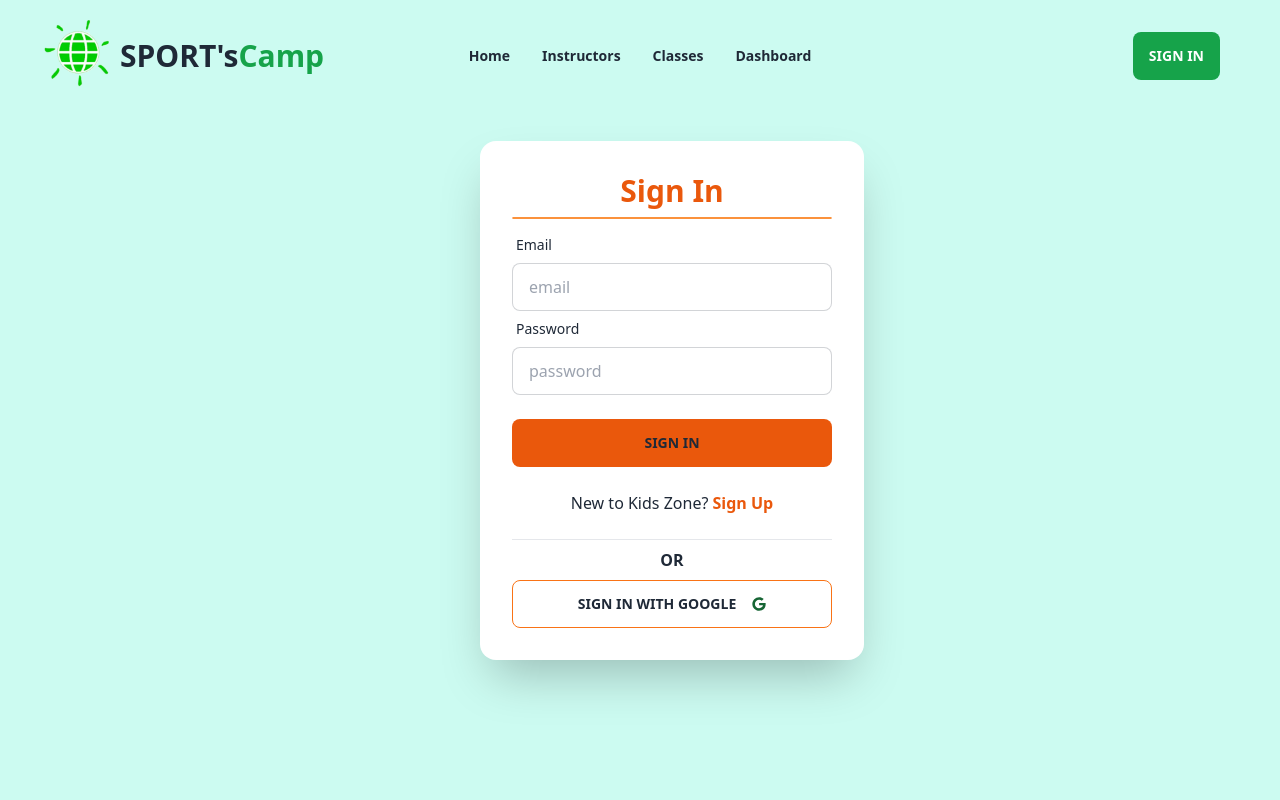
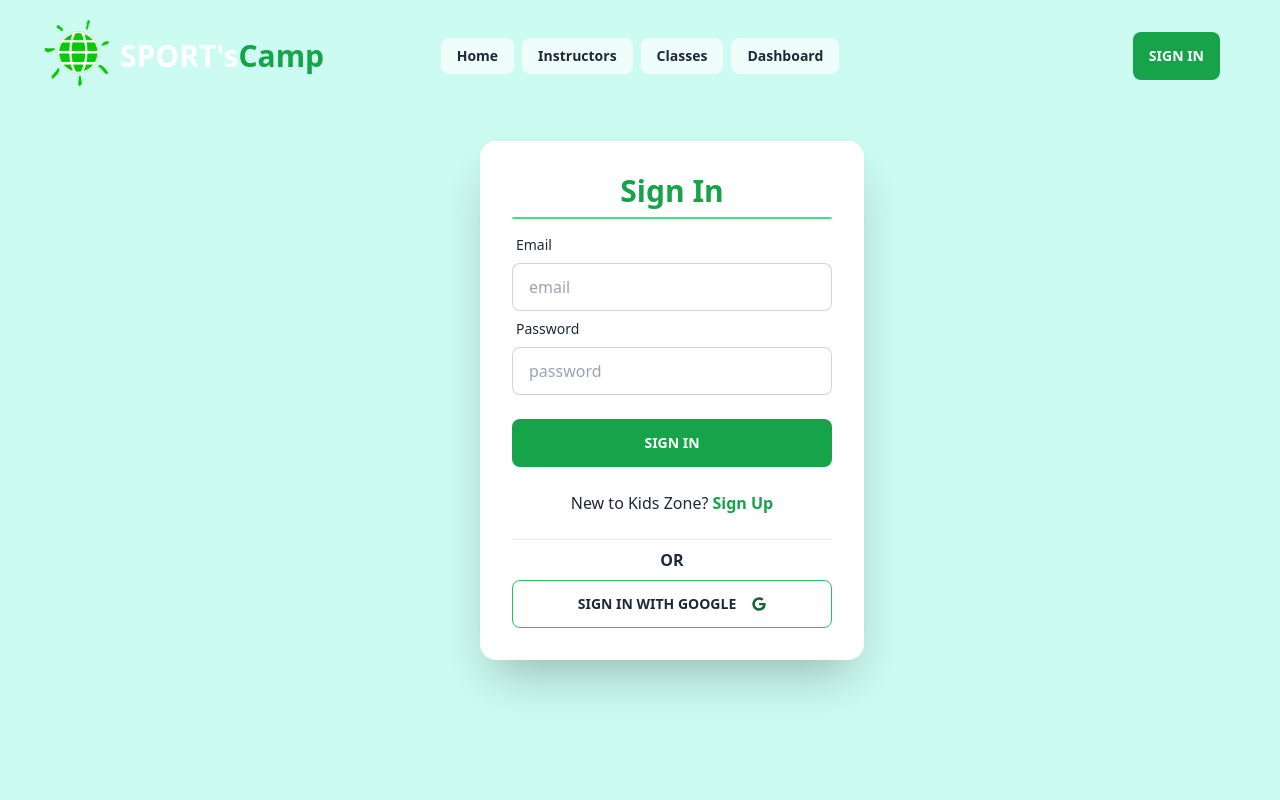
Before and after one commit to nishattandra/sportsCamp-client, a React (Vite) app: page /login in a window 1280 px wide. Shown: the top 800 px of the page. Built offline with nearby package versions, Linux system fonts and the light colour scheme.

Commit message:
login page added

```diff
--- a/src/pages/Login/Login.jsx
+++ b/src/pages/Login/Login.jsx
@@ -12,9 +12,9 @@ const Login = () => {
                 </div>
                 <div className="card flex-shrink-0 w-full max-w-sm shadow-2xl bg-base-100">
                     <div className="card-body">
-                        <h1 className="text-3xl text-center font-bold text-orange-600">Sign In</h1>
+                        <h1 className="text-3xl text-center font-bold text-green-600">Sign In</h1>
                         {/* for error msg */}
-                        <p className='text-red-600 text-center border border-orange-400 rounded-lg font-semibold'></p>
+                        <p className='text-red-600 text-center border border-green-400 rounded-lg font-semibold'></p>
                         <form>
                             <div className="form-control">
                                 <label className="label">
@@ -30,13 +30,13 @@ const Login = () => {
                                     name='password' placeholder="password" className="input input-bordered" required />
                             </div>
                             <div className="form-control mt-6">
-                                <input type="submit" value="Sign In" className="btn bg-orange-600 border-none" />
+                                <input type="submit" value="Sign In" className="btn bg-green-600 border-none text-white font-bold" />
                             </div>
                         </form>
-                        <p className=' my-4 text-center'>New to Kids Zone? <Link to='/signup' className='text-orange-600 font-bold'>Sign Up</Link> </p>
+                        <p className=' my-4 text-center'>New to Kids Zone? <Link to='/signup' className='text-green-600 font-bold'>Sign Up</Link> </p>
                         <hr />
                         <p className='text-center font-extrabold'>OR</p>
-                        <button className="btn btn-outline btn-block border-orange-500">Sign in with Google<FaGoogle className='ml-2 text-green-800'></FaGoogle></button>
+                        <button className="btn btn-outline btn-block border-green-500">Sign in with Google<FaGoogle className='ml-2 text-green-800'></FaGoogle></button>
                     </div>
                 </div>
             </div>
--- a/src/pages/Shared/Navbar/Navbar.jsx
+++ b/src/pages/Shared/Navbar/Navbar.jsx
@@ -6,10 +6,10 @@ import logo from '../../../assets/images/logo/logo1.png'
 const Navbar = () => {
 
     const navItems = <>
-        <li> <NavLink className={({ isActive }) => (isActive ? 'text-green-600 font-extrabold text-base' : ' font-extrabold')} to='/'>Home</NavLink> </li>
-        <li> <NavLink className={({ isActive }) => (isActive ? 'text-green-600 font-extrabold text-base' : ' font-extrabold')} to='/instructors'>Instructors</NavLink> </li>
-        <li> <NavLink className={({ isActive }) => (isActive ? 'text-green-600 font-extrabold text-base' : 'font-extrabold')} to='/classes'>Classes</NavLink> </li>
-        <li> <NavLink className={({ isActive }) => (isActive ? 'text-green-600 font-extrabold text-base' : 'font-extrabold')} to='/dashboard'>Dashboard</NavLink> </li>
+        <li className='bg-white bg-opacity-70 rounded-lg mr-2'> <NavLink className={({ isActive }) => (isActive ? 'text-green-600 font-extrabold text-base' : ' font-extrabold')} to='/'>Home</NavLink> </li>
+        <li className='bg-white bg-opacity-70 rounded-lg mr-2'> <NavLink className={({ isActive }) => (isActive ? 'text-green-600 font-extrabold text-base' : ' font-extrabold')} to='/instructors'>Instructors</NavLink> </li >
+        <li className='bg-white bg-opacity-70 rounded-lg mr-2'> <NavLink className={({ isActive }) => (isActive ? 'text-green-600 font-extrabold text-base' : 'font-extrabold')} to='/classes'>Classes</NavLink> </li>
+        <li className='bg-white bg-opacity-70 rounded-lg'> <NavLink className={({ isActive }) => (isActive ? 'text-green-600 font-extrabold text-base' : 'font-extrabold')} to='/dashboard'>Dashboard</NavLink> </li>
     </>
     return (
         <div className="navbar h-28 mb-2 fixed z-10 bg-opacity-30 rounded-lg max-w-screen-xl md:p-10">
@@ -23,7 +23,7 @@ const Navbar = () => {
                     </ul>
                 </div>
                 <img className='md:w-20 sm:w-12' src={logo} alt="" />
-                <h2 className="normal-case text-3xl font-bold mr-0">SPORT&apos;s<span className=' text-green-600'>Camp</span></h2>
+                <h2 className="normal-case text-3xl font-bold text-white mr-0">SPORT&apos;s<span className=' text-green-600'>Camp</span></h2>
             </div>
             <div className="navbar-center hidden lg:flex">
                 <ul className="menu menu-horizontal px-1">
```
